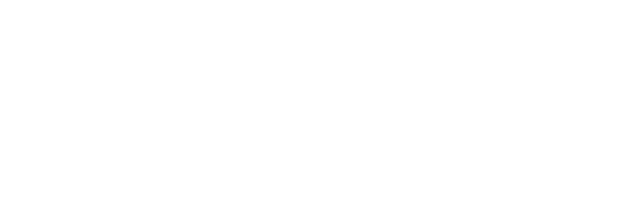
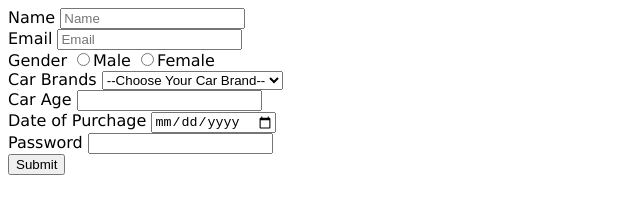
Before and after one commit to acciojob/car-insurance-form-Snoopyh34d, a website: page main.html in a window 1280 px wide. Shown: the whole page, without its empty margins (0-640 px from the left). Drawn offline with Linux system fonts and the light colour scheme.

Commit message:
created a submission

```diff
--- a/main.html
+++ b/main.html
@@ -1,16 +1,48 @@
 <!DOCTYPE html>
+<html lang="en">
+<head>
+    <meta charset="UTF-8">
+    <meta name="viewport" content="width=device-width, initial-scale=1.0">
+    <title>Document</title>
+</head>
+<body style="font-family: 'Lucida Sans', 'Lucida Sans Regular', 'Lucida Grande', 'Lucida Sans Unicode', Geneva, Verdana, sans-serif;">
+    <form action="" method="post">
 
-<html>
+        <label for="name">Name</label>
+        <input type="text" name="Name" id="name" placeholder="Name" required>
+        <br>
 
-<head>
-	<link rel="stylesheet" href="styles.css">
-</head>
+        <label for="email">Email</label>
+        <input type="email" name="Email" id="email" placeholder="Email" required>
+        <br>
 
-<body>
-	<!-- the entire body must be written by student -->
-    <script type="text/javascript" src="./script.js">
-</script>
+        <label for="gender">Gender</label>
+        <input type="radio" name="gender" id="gender_m" required>Male
+        <input type="radio" name="gender" id="gender_f" required>Female
+        <br>
 
+        <label for="cras">Car Brands</label>
+        <select name="car_brands" id="cars">
+            <option value="" disabled selected>--Choose Your Car Brand--</option>
+            <option value="bmw">BMW</option>
+            <option value="audi">Audi</option>
+            <option value="mercedez">Mercedez</option>
+        </select>
+        <br>
+
+        <label for="carage">Car Age</label>
+        <input type="number" name="Car_age" id="carage" required>
+        <br>
+
+        <label for="dop">Date of Purchage</label>
+        <input type="date" name="DOP" id="dop" required>
+        <br>
+
+        <label for="password">Password</label>
+        <input type="password" name="Password" id="password" required>
+        <br>
+
+        <button value="submit">Submit</button>
+    </form>
 </body>
-
 </html>
```
